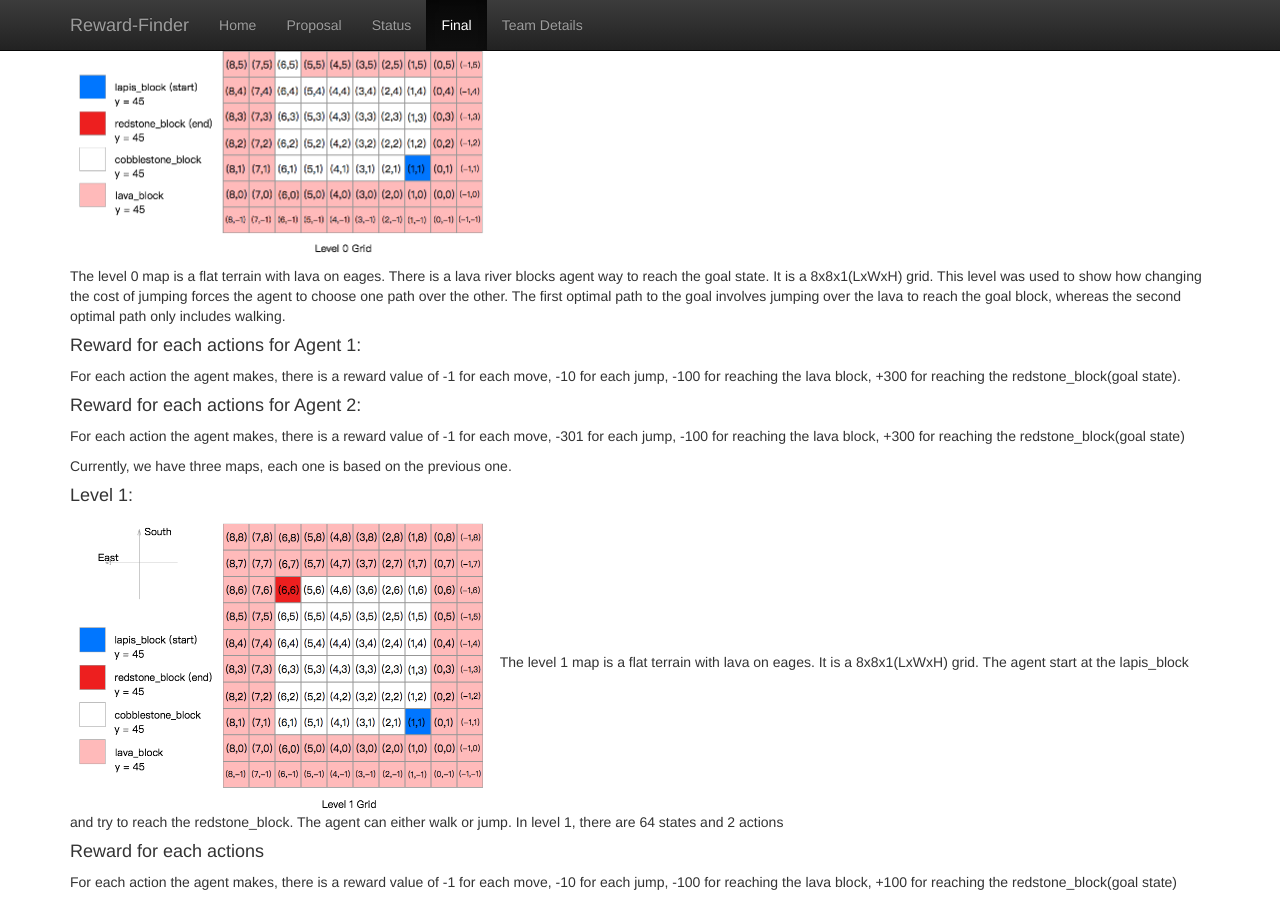
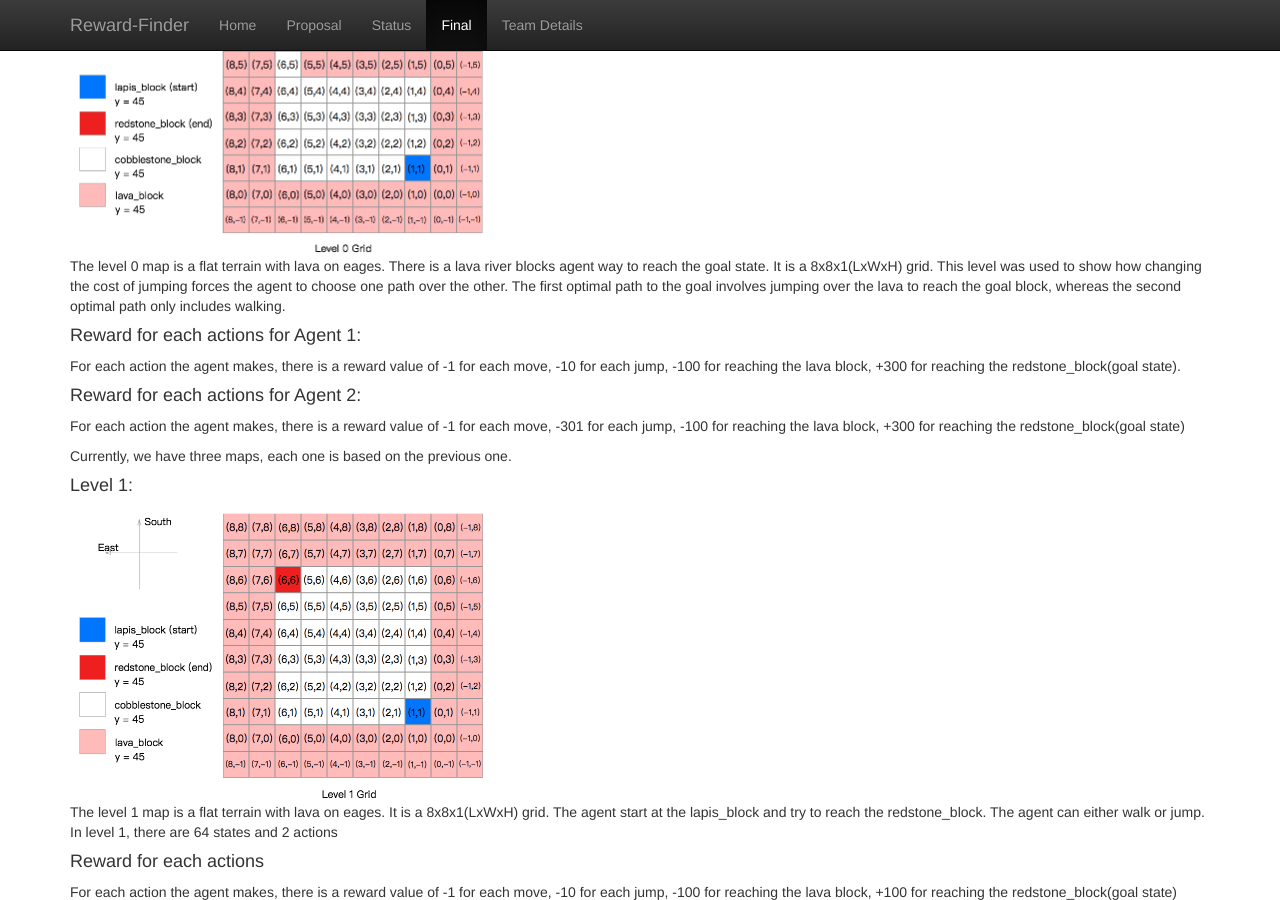
Before and after one commit to Moe202/CS175-Group-8, a Jekyll site: the page built from docs/final.md, in a window 1280 px wide and 900 px high, scrolled down 2714 px. Built offline with Jekyll 4.4.1, drawn with Linux system fonts in a browser that asks for light colours.

Commit message:
minor change

```diff
--- a/docs/final.md
+++ b/docs/final.md
@@ -82,8 +82,7 @@ We decided to give each state 8 initial Q Values where the first 4 values are 0
 ### Test Environment
 The figures show the grid layouts in two-dimensional. The figures specify the start and end blocks. Also，the figures show the terrian of mazes(the floor of the maze is cobblestone, block is built by glass\_blocks, hill is built by cobblestone\_blocks). The number in each grids represent the **(x,z)** value and each grids has an altitude value which is  **y**.
 #### Level 0:
-<img src="images/level0gridf.png" title="grid" width="427" height="301" />
-
+<img src="images/level0gridf.png" title="grid" width="427" height="301" /> <br>
 The level 0 map is a flat terrain with lava on eages. There is a lava river blocks agent way to reach the goal state. It is a 8x8x1(LxWxH) grid. This level was used to show how changing the cost of jumping forces the agent to choose one path over the other. The first optimal path to the goal involves jumping over the lava to reach the goal block, whereas the second optimal path only includes walking.
 #### Reward for each actions for Agent 1:
 For each action the agent makes, there is a reward value of -1 for each move, -10 for each jump, -100 for reaching the lava block, +300 for reaching the redstone\_block(goal state).
@@ -92,23 +91,23 @@ For each action the agent makes, there is a reward value of -1 for each move, -3
 
 Currently, we have three maps, each one is based on the previous one.
 #### Level 1:
-<img src="images/level1gridf.png" title="grid" width="426" height="297" />
+<img src="images/level1gridf.png" title="grid" width="426" height="297" /> <br>
 The level 1 map is a flat terrain with lava on eages. It is a 8x8x1(LxWxH) grid. The agent start at the lapis\_block and try to reach the redstone\_block. The agent can either walk or jump. In level 1, there are 64 states and 2 actions
 #### Reward for each actions
 For each action the agent makes, there is a reward value of -1 for each move, -10 for each jump, -100 for reaching the lava block, +100 for reaching the redstone\_block(goal state)
 #### Level 2:
-<img src="images/level2gridf.png" title="grid" width="426" height="292" />
+<img src="images/level2gridf.png" title="grid" width="426" height="292" /> <br>
 The level 1 map is built based on Level 1 map. 5 cobble stone blocks in the middle of map were replaced by 5 lava blocks.It is a 8x8x1(LxWxH) grid. The agent start at the lapis\_block and try to reach the redstone\_block. The agent can either walk or jump. In level 2, there are 64 states and 2 actions
 #### Reward for each actions
 For each action the agent makes, there is a reward value of -1 for each move, -10 for each jump, -100 for reaching the lava block, +100 for reaching the redstone\_block(goal state)
 #### Level 3:
-<img src="images/level3gridf.png" title="grid" width="434" height="153" />
+<img src="images/level3gridf.png" title="grid" width="434" height="153" /> <br>
 Level 3 map was built based on level 2 map. A 2x2x2(LxWxH) glass block and a 2x2x1(LxWxH) cobble stone hill. Agent can jump over the cobble stone block(gold) but cannot jump over the glass block. The agent start at the lapis\_block and try to reach the redstone\_block. The agent can either walk or jump. In level 3, there are 64 states and 2 actions
 #### Reward for each actions
 For each action the agent makes, there is a reward value of -1 for each move, -10 for each jump, -100 for reaching the lava block, +100 for reaching the redstone\_block(goal state)
 
 #### Level 4:
-<img src="images/level4gridf.png" title="grid" width="400" height="400" />
+<img src="images/level4gridf.png" title="grid" width="400" height="400" /> <br>
 The Level 4 map has the same concept as level 3 map but larger and more complex. It is a 11x11x3(LxWxH) grid. The first optimal path to the goal involves jumping over the lava to reach the goal block. In level 3, there are 121 states and 2 actions<br>
 <img src="images/level4gridfinal.png" title="level4grid" width="524" height="393" />
 #### Reward for each actions
```
